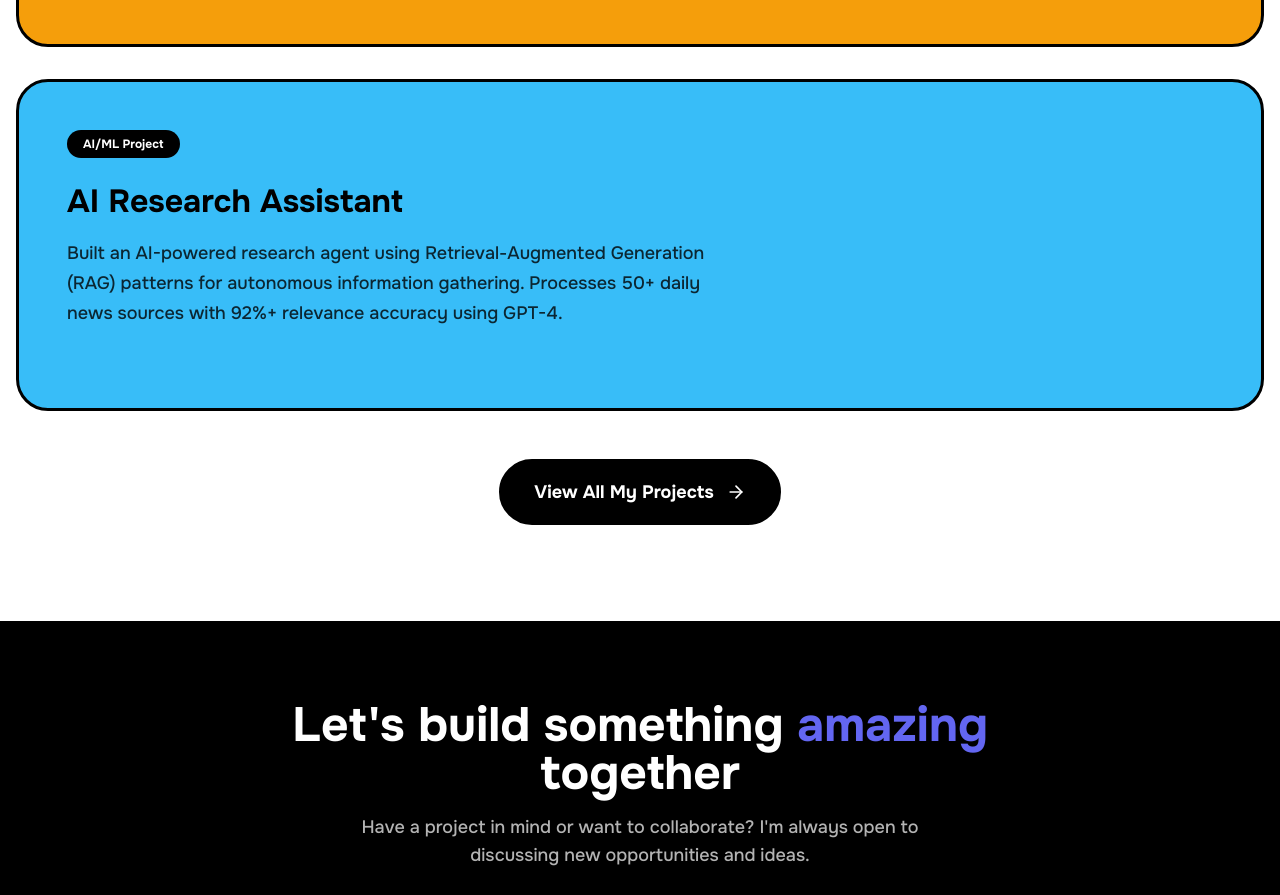
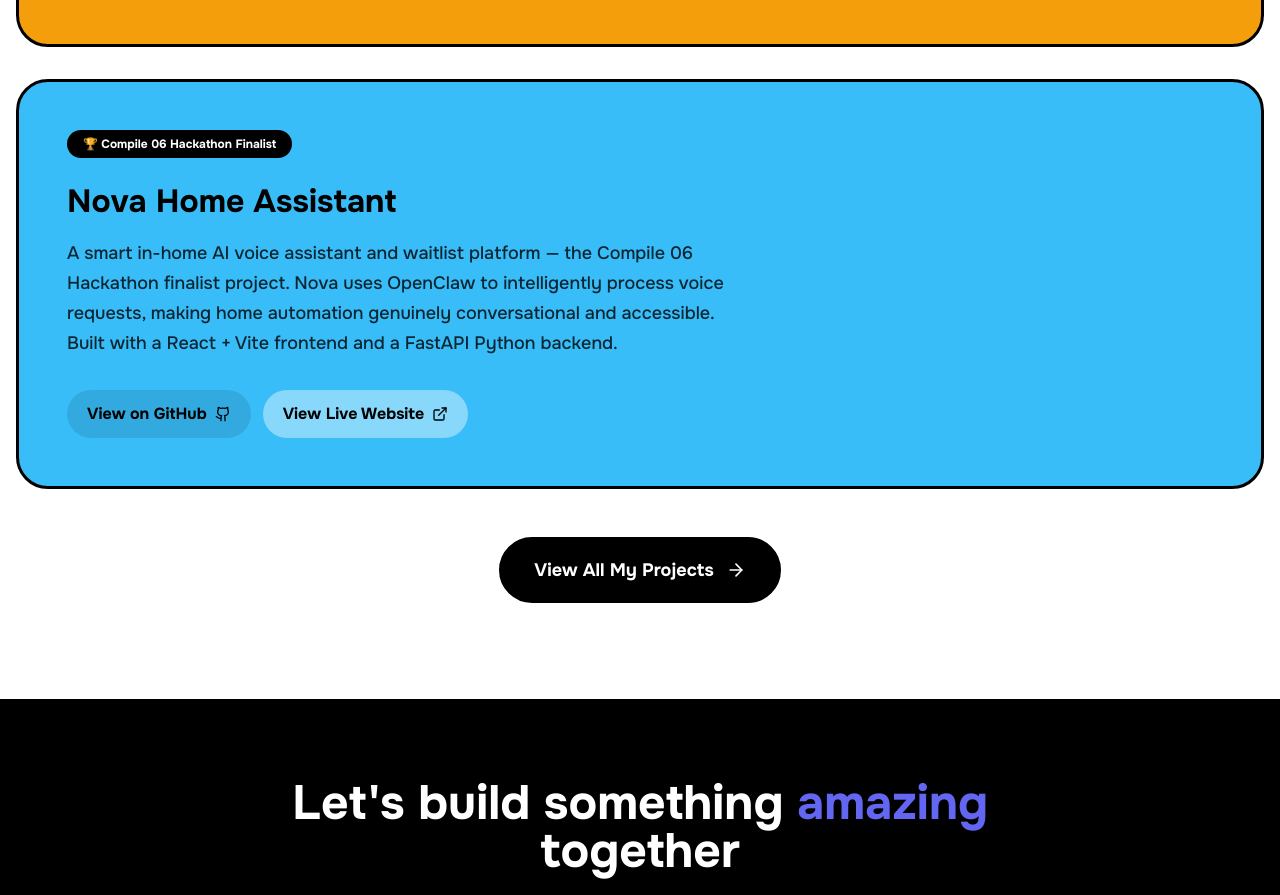
Before and after one commit to KingReaper6940/portfolio-website, a Next.js app: page / in a window 1280 px wide. Shown: the part 5620-6515 px from the top of the page. Built offline with nearby package versions, Linux system fonts and the light colour scheme.

Commit message:
feat: Add Nova Home Assistant as featured project card (Compile 06 Hackathon Finalist)

```diff
--- a/components/portfolio-section.tsx
+++ b/components/portfolio-section.tsx
@@ -26,11 +26,14 @@ export function PortfolioSection() {
       liveText: "View Live Website",
     },
     {
-      title: "AI Research Assistant",
+      title: "Nova Home Assistant",
       description:
-        "Built an AI-powered research agent using Retrieval-Augmented Generation (RAG) patterns for autonomous information gathering. Processes 50+ daily news sources with 92%+ relevance accuracy using GPT-4.",
-      tag: "AI/ML Project",
+        "A smart in-home AI voice assistant and waitlist platform — the Compile 06 Hackathon finalist project. Nova uses OpenClaw to intelligently process voice requests, making home automation genuinely conversational and accessible. Built with a React + Vite frontend and a FastAPI Python backend.",
+      tag: "🏆 Compile 06 Hackathon Finalist",
       bgColor: "bg-[#38BDF8]",
+      github: "https://github.com/rishabhsai/Nova-Home-Assitant",
+      live: "https://novabotlanding.vercel.app/landing",
+      liveText: "View Live Website",
     },
   ]
 
```
